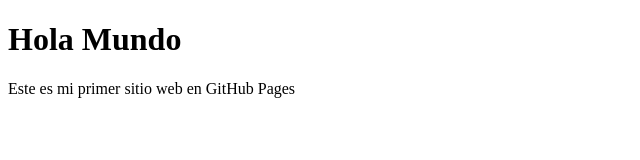
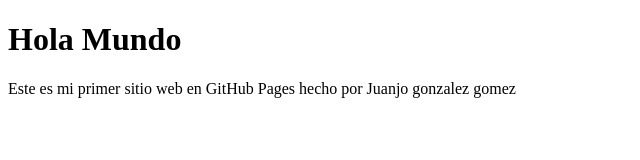
Before and after one commit to Mechaes/Mechaes.github.io, a plain HTML site: page index.html in a window 1280 px wide. Shown: the whole page, without its empty margins (0-640 px from the left). Drawn offline with Linux system fonts and the light colour scheme.

Commit message:
feat: primer index

```diff
--- a/index.html
+++ b/index.html
@@ -6,6 +6,6 @@
   </head>
   <body>
     <h1>Hola Mundo</h1>
-    <p>Este es mi primer sitio web en GitHub Pages</p>
+    <p>Este es mi primer sitio web en GitHub Pages hecho por Juanjo gonzalez gomez</p>
   </body>
 </html>
```
